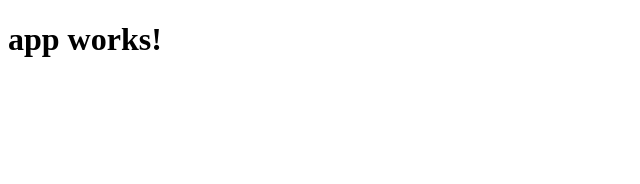
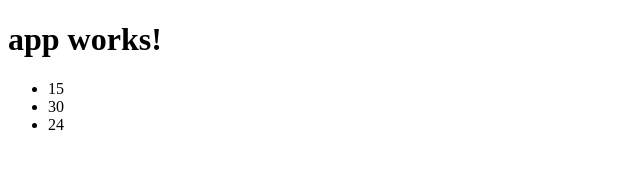
Before and after one commit to majecty/angular2-study, an Angular app: page / in a window 1280 px wide. Shown: the top 184 px of the page, without its empty margins (0-640 px from the left). Built offline with nearby package versions, Linux system fonts and the light colour scheme.

Commit message:
Add some clock

```diff
--- a/src/app/app.component.ts
+++ b/src/app/app.component.ts
@@ -7,4 +7,10 @@ import { Component } from '@angular/core';
 })
 export class AppComponent {
   title = 'app works!';
+
+  constructor() {
+      setInterval(() => {
+          this.title += 'hello';
+      }, 10000);
+  }
 }
--- a/src/app/app.module.ts
+++ b/src/app/app.module.ts
@@ -4,10 +4,12 @@ import { FormsModule } from '@angular/forms';
 import { HttpModule } from '@angular/http';
 
 import { AppComponent } from './app.component';
+import { ClockComponent } from './clock.component';
 
 @NgModule({
   declarations: [
-    AppComponent
+    AppComponent,
+    ClockComponent
   ],
   imports: [
     BrowserModule,
@@ -15,6 +17,6 @@ import { AppComponent } from './app.component';
     HttpModule
   ],
   providers: [],
-  bootstrap: [AppComponent]
+  bootstrap: [AppComponent, ClockComponent]
 })
 export class AppModule { }
--- /dev/null
+++ b/src/app/clock.component.html
@@ -0,0 +1,8 @@
+
+<div>
+    <ul>
+        <li>{{hour}}</li>
+        <li>{{minuate}}</li>
+        <li>{{second}}</li>
+    </ul>
+</div>
--- /dev/null
+++ b/src/app/clock.component.ts
@@ -0,0 +1,18 @@
+import { Component } from '@angular/core';
+
+@Component({
+    selector: 'clock',
+    templateUrl: './clock.component.html',
+    styleUrls: ['./clock.component.css']
+})
+export class ClockComponent {
+    hour = 15;
+    minuate = 30;
+    second = 17;
+
+    constructor() {
+        setInterval(() => {
+            this.second += 1;
+        }, 1000)
+    }
+}
--- a/src/index.html
+++ b/src/index.html
@@ -10,5 +10,6 @@
 </head>
 <body>
   <app-root>Loading...</app-root>
+  <clock>Here is a clock</clock>
 </body>
 </html>
```
Also changed, not shown: src/app/clock.component.css (added).
